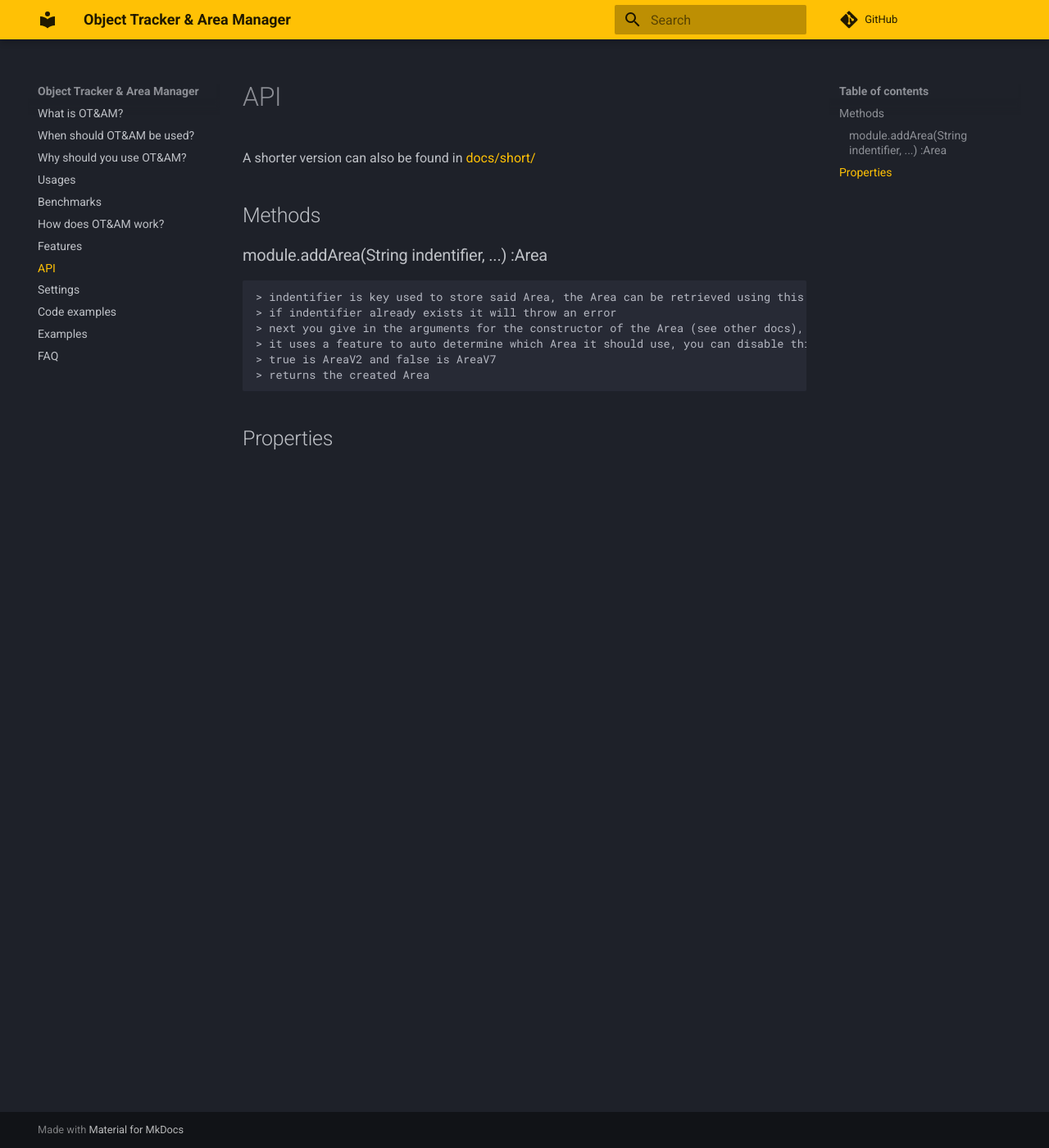
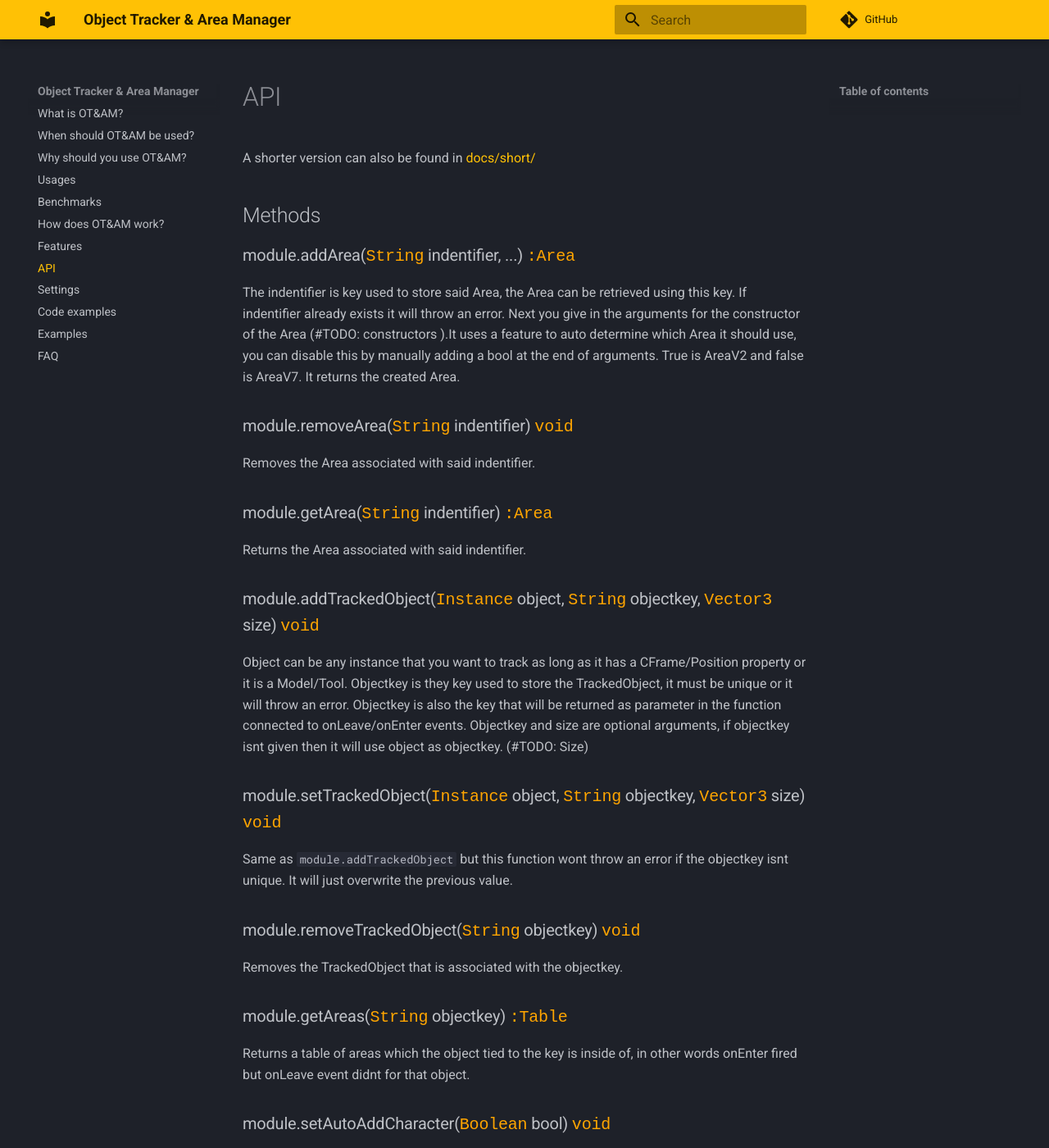
Before and after one commit to VerdommeMan/OT-AM, an MkDocs documentation site: the page built from docs/mkdocs/docs/API.md, in a window 1280 px wide and 1400 px high. Shown: the whole window at 82% size. Built offline with MkDocs 1.6.1 and Material for MkDocs 9.7.7, drawn with Linux system fonts in a browser that asks for light colours; comment, search, counter and statistics services are not loaded; some of the changed text lies outside the part shown.

Commit message:
Add API docs and custom css class

```diff
--- a/docs/mkdocs/docs/API.md
+++ b/docs/mkdocs/docs/API.md
@@ -1,13 +1,68 @@
 # API
 
-A shorter version can also be found in [docs/short/](../../../docs/short/)
+A shorter version can also be found in [docs/short/](https://github.com/VerdommeMan/OT-AM/tree/master/docs/short)
 
 ## Methods
-### module.addArea(String indentifier, ...) :Area
-    > indentifier is key used to store said Area, the Area can be retrieved using this key
-    > if indentifier already exists it will throw an error
-    > next you give in the arguments for the constructor of the Area (see other docs),
-    > it uses a feature to auto determine which Area it should use, you can disable this by manually adding a bool at the end of arguments
-    > true is AreaV2 and false is AreaV7
-    > returns the created Area
+
+### module.addArea({==String==} indentifier, ...) {==:Area==}
+The indentifier is key used to store said Area, the Area can be retrieved using this key. If indentifier already exists it will throw an error. Next you give in the arguments for the constructor of the Area (#TODO: constructors ).It uses a feature to auto determine which Area it should use, you can disable this by manually adding a bool at the end of arguments. True is AreaV2 and false is AreaV7. It returns the created Area.
+
+### module.removeArea({==String==} indentifier) {==void==}
+Removes the Area associated with said indentifier.
+
+### module.getArea({==String==} indentifier) {==:Area==}
+Returns the Area associated with said indentifier.
+
+### module.addTrackedObject({==Instance==} object, {==String==} objectkey, {==Vector3==} size) {==void==}
+Object can be any instance that you want to track as long as it has a CFrame/Position property or it is a Model/Tool. Objectkey is they key used to store the TrackedObject, it must be unique or it will throw an error. Objectkey is also the key that will be returned as parameter in the function connected to onLeave/onEnter events.
+Objectkey and size are optional arguments, if objectkey isnt given then it will use object as objectkey. (#TODO: Size)
+
+### module.setTrackedObject({==Instance==} object, {==String==} objectkey, {==Vector3==} size) {==void==}
+Same as `module.addTrackedObject` but this function wont throw an error if the objectkey isnt unique. It will just overwrite the previous value.
+
+### module.removeTrackedObject({==String==} objectkey) {==void==}
+Removes the TrackedObject that is associated with the objectkey.
+
+### module.getAreas({==String==} objectkey) {==:Table<Area>==}
+Returns a table of areas which the object tied to the key is inside of, in other words onEnter fired but onLeave event didnt for that object.
+
+### module.setAutoAddCharacter({==Boolean==} bool) {==void==}
+This function allows you turn on/off the autoAddCharacter feature. It is on by default.
+
+### module.switchMakeAreasVisible() {==void==}
+This is a feature, it is a switch which either makes all the areas visible or makes them all invisible. Call it make them visible and call it again to make them invisible again.
+
+### Area:getObjects() {==:Table<Objects>==}
+Returns a table of objects which are in that Area.
+
+
 ## Properties
+
+!!! note "\[READ ONLY\]"
+
+### module.Settings {==:Dictionary==}
+This property is a dictionary which contains all the [settings](settings.md).
+
+### Area.enter {==:BindableEvent==}
+Holds a reference to the BindableEvent used for onEnter.
+
+### Area.leave {==:BindableEvent==}
+Holds a reference to the BindableEvent used for onLeave.
+
+### Area.onEnter {==:BindableEvent.Event==}
+Holds a reference to .Event of the `Area.enter` BindableEvent. When you connect a function to this, it will return the key of the TrackedObject that entered this Area as parameter to said function.
+
+### Area.onLeave {==:BindableEvent.Event==}
+Holds a reference to .Event of the `Area.leave` BindableEvent. When you connect a function to this, it will return the key of the TrackedObject that left this Area as parameter to said function.
+
+### Area.TrackedObjectKeys {==:Dictionary==}
+Holds all the Tracked Objects its keys which are in that Area.
+
+<script>
+document.addEventListener('DOMContentLoaded', init);
+function init(){
+    document.querySelectorAll("[data-md-component='toc'] li a").forEach( link =>{
+        link.innerHTML = link.innerHTML.match(/\s*([^\s\()]+)/)[1]
+    });
+}
+</script>
--- /dev/null
+++ b/docs/mkdocs/docs/css/extras.css
@@ -0,0 +1,5 @@
+mark.critic{
+    color: orange;
+    font-family: monospace;
+    background-color: rgba(0,0,0,0);
+}
--- a/docs/mkdocs/mkdocs.yml
+++ b/docs/mkdocs/mkdocs.yml
@@ -25,3 +25,5 @@
 markdown_extensions:
   - admonition
   - pymdownx.critic
+extra_css:
+  - css/extras.css
--- a/docs/short/OT&AM.txt
+++ b/docs/short/OT&AM.txt
@@ -50,7 +50,7 @@
         > holds a reference to .Event of said BindableEvent
         > when you connect a function to this, it will return the key of the TrackedObject as parameter to said function
     Area.TrackedObjectKeys
-        > a table holding all the Tracked Objects its keys which are in that Area
+        > a dictionary holding all the Tracked Objects its keys which are in that Area
 
 Settings:
     [READ/WRITE]
```
